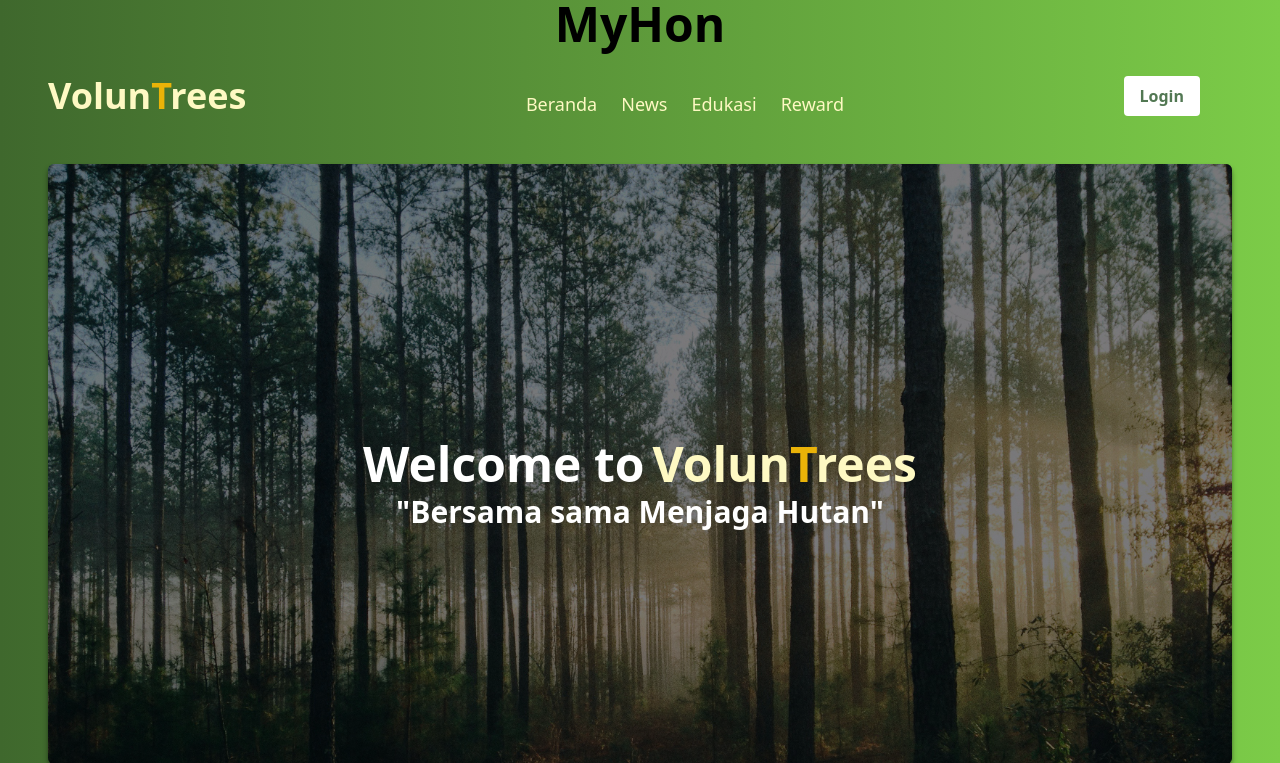
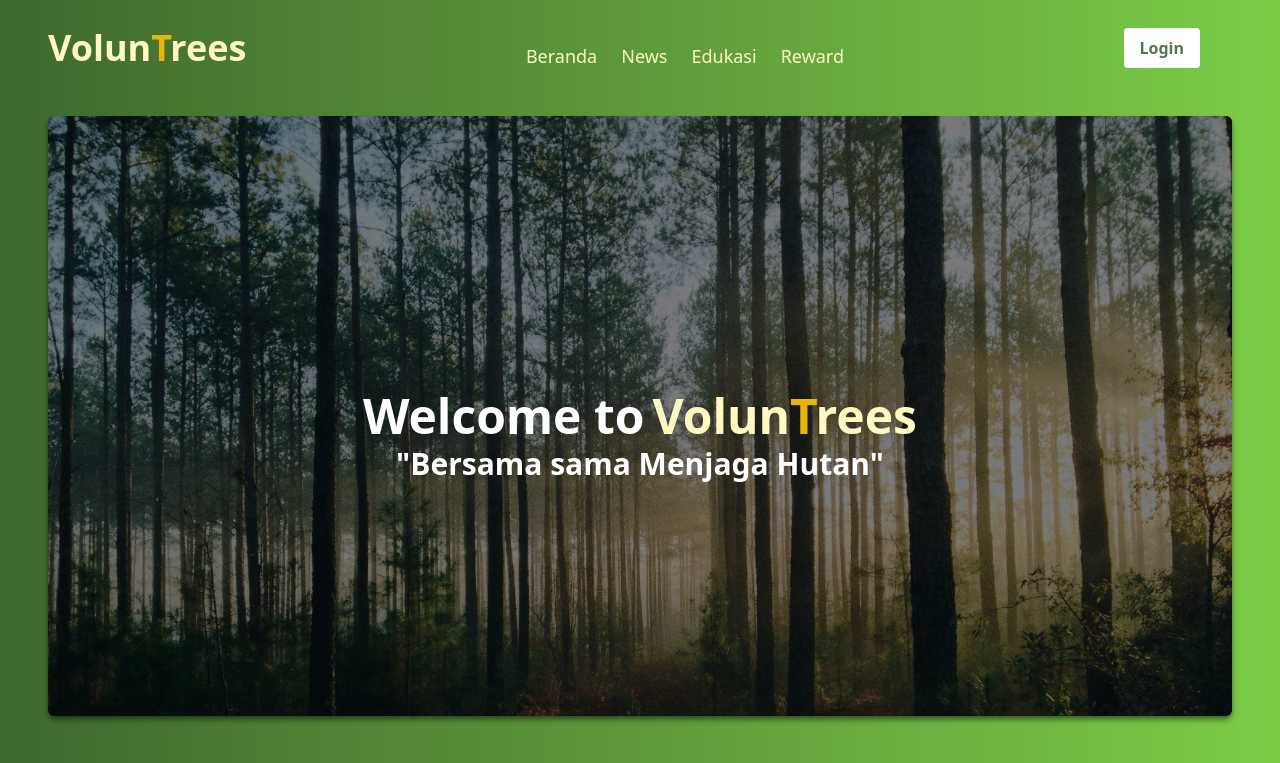
Before and after one commit to josuaewaldo/Project_Pohon, a CodeIgniter app: page /Project_Pohon/index.php/user/index in a window 1280 px wide. Shown: the top 763 px of the page. Run offline with CodeIgniter, Linux system fonts and the light colour scheme; some libraries are stand-ins or nearby versions.

Commit message:
Update header.php

```diff
--- a/application/views/layout/header.php
+++ b/application/views/layout/header.php
@@ -25,7 +25,7 @@
 <body>
     <div class="bg-[#527853] bg-gradient-to-r from-[#3f682d] to-[#7ccc48]">
         <!-- Navbar -->
-        <h1 class="text-center text-5xl font-bold">MyHon</h1>
+
         <div class="w-full h-24 py-12 flex items-center justify-between pl-12 pr-20">
             <div class="text-4xl font-bold text-yellow-100">
                 Volun<span class="text-yellow-500">T</span>rees
```
